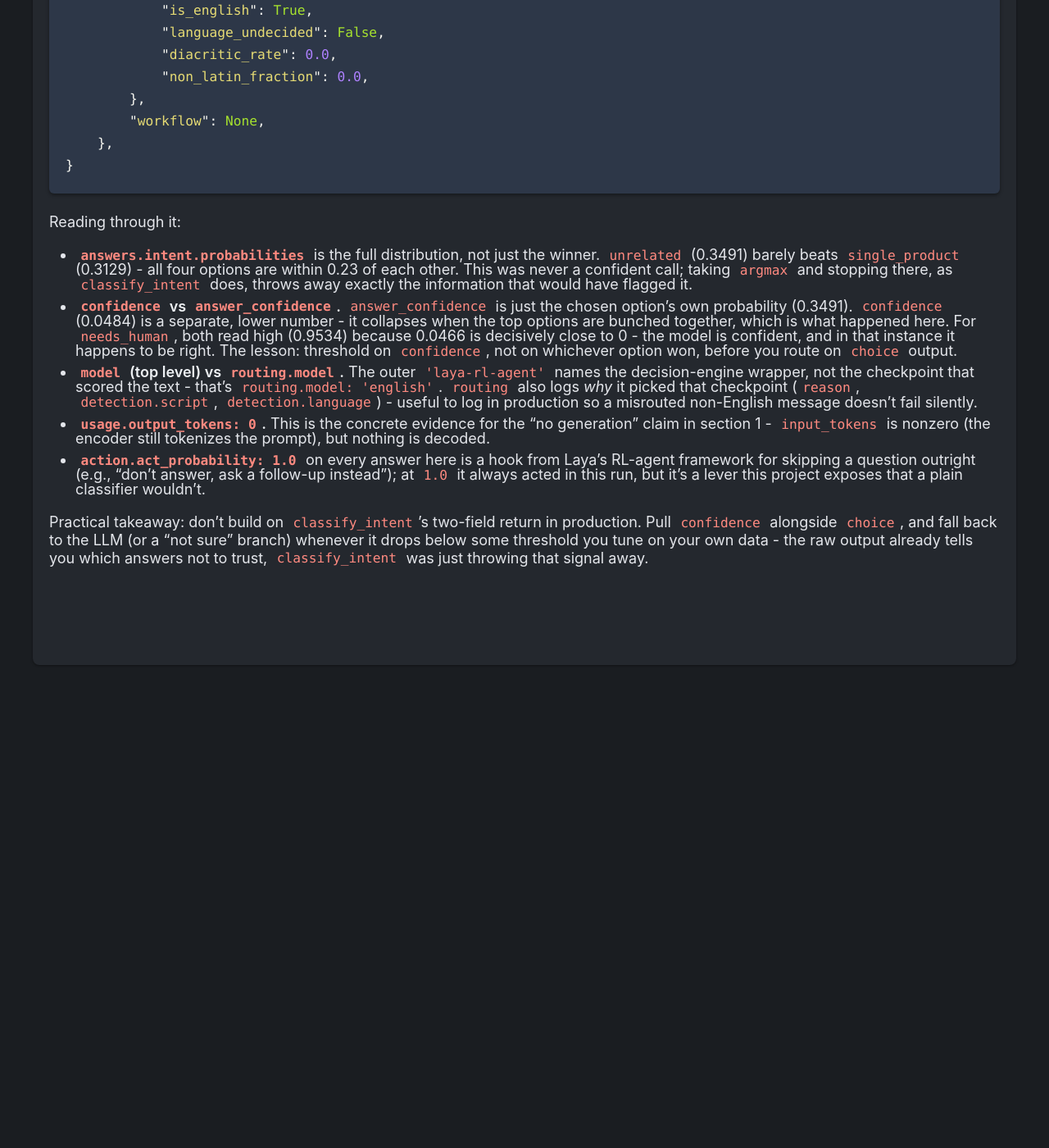
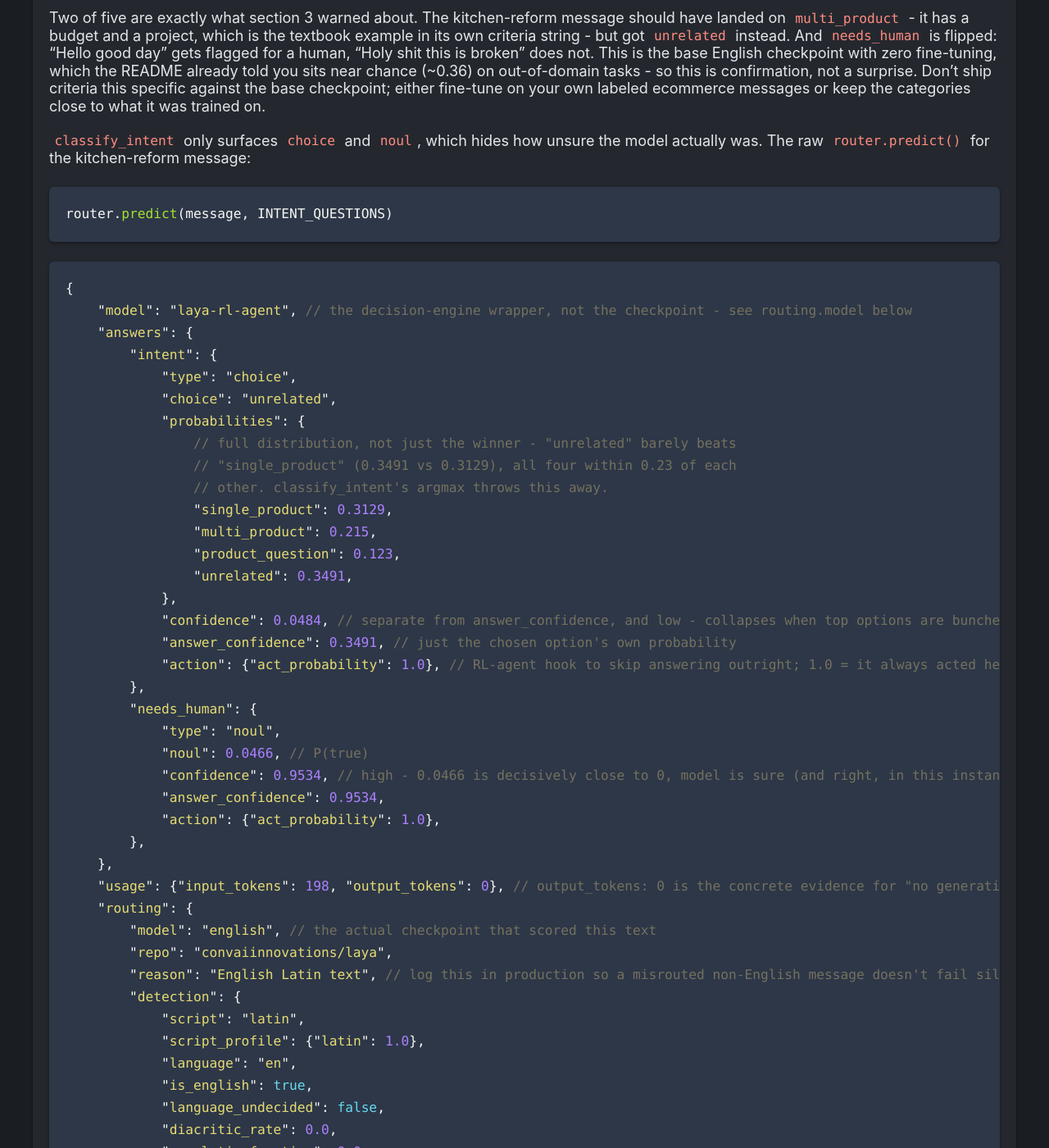
Before and after one commit to CarlosPena00/carlospena00.github.io, a Jekyll site: the page built from _posts/2026-09-24-llm-laya-decision-engine.md, in a window 1280 px wide and 1400 px high, scrolled down 8425 px. Shown: the whole window at 82% size. Built offline with Jekyll 4.4.1, drawn with Linux system fonts in a browser that asks for light colours; before the commit the page ends 9256 px from its top, so only the background shows below that; some of the changed text lies outside the part shown.

Commit message:
docs(blog): Add scaling chart and inline JSON comments to Laya post
Move raw predict() output explanations into inline comments on the
JSON itself, and add a chart comparing latency growth from option
count vs question count.

Co-Authored-By: Claude Sonnet 5 <noreply@anthropic.com>
Claude-Session: https://claude.ai/code/session_013T9SqZ6wi1sXSoJzwJbF2H

````diff
--- a/_posts/2026-09-24-llm-laya-decision-engine.md
+++ b/_posts/2026-09-24-llm-laya-decision-engine.md
@@ -151,6 +151,12 @@ for n in [1, 2, 4, 8, 16]:
 
 There is a real batching win on CPU too, just a much smaller one: per-question cost drops from 269.8ms solo to ~151-163ms once 4 or more share a call, roughly 40% - nowhere near the README's ~5x GPU figure, and it plateaus by 4 questions instead of continuing to improve out to 16. The 16-question row is also the one to distrust the most: `input_tokens` hit 928, comfortably past the 512-token limit the README states for this checkpoint, with no error and no warning printed. There's no way to tell from the outside whether it silently truncated the tail questions or scored the full sequence anyway - either way, that row is exactly the kind of result the "token-budget tuning" warning is about, and it's worth re-verifying against ground truth before trusting it, not just timing it.
 
+Both sweeps side by side, log-scaled on count:
+
+<img src="../../../assets/images/laya_perf_scaling.png" alt="Line chart comparing Laya CPU latency as option count grows (2 to 64, one question) versus question count grows (1 to 16, three options each). The option-count line rises gently from ~254ms to ~775ms. The question-count line rises much more steeply, from ~270ms to ~2593ms at 16 questions.">
+
+The two lines make the same point the numbers already did: stacking questions costs far more than stacking options, because the whole batch shares one forward pass and question text doesn't get the token reuse that similarly-worded options do.
+
 ---
 
 ## 2. Good
@@ -242,54 +248,49 @@ router.predict(message, INTENT_QUESTIONS)
 
 ```js
 {
-    "model": "laya-rl-agent",
+    "model": "laya-rl-agent", // the decision-engine wrapper, not the checkpoint - see routing.model below
     "answers": {
         "intent": {
             "type": "choice",
             "choice": "unrelated",
             "probabilities": {
+                // full distribution, not just the winner - "unrelated" barely beats
+                // "single_product" (0.3491 vs 0.3129), all four within 0.23 of each
+                // other. classify_intent's argmax throws this away.
                 "single_product": 0.3129,
                 "multi_product": 0.215,
                 "product_question": 0.123,
                 "unrelated": 0.3491,
             },
-            "confidence": 0.0484,
-            "answer_confidence": 0.3491,
-            "action": {"act_probability": 1.0},
+            "confidence": 0.0484, // separate from answer_confidence, and low - collapses when top options are bunched together, like here
+            "answer_confidence": 0.3491, // just the chosen option's own probability
+            "action": {"act_probability": 1.0}, // RL-agent hook to skip answering outright; 1.0 = it always acted here
         },
         "needs_human": {
             "type": "noul",
-            "noul": 0.0466,
-            "confidence": 0.9534,
+            "noul": 0.0466, // P(true)
+            "confidence": 0.9534, // high - 0.0466 is decisively close to 0, model is sure (and right, in this instance)
             "answer_confidence": 0.9534,
             "action": {"act_probability": 1.0},
         },
     },
-    "usage": {"input_tokens": 198, "output_tokens": 0},
+    "usage": {"input_tokens": 198, "output_tokens": 0}, // output_tokens: 0 is the concrete evidence for "no generation" from section 1
     "routing": {
-        "model": "english",
+        "model": "english", // the actual checkpoint that scored this text
         "repo": "convaiinnovations/laya",
-        "reason": "English Latin text",
+        "reason": "English Latin text", // log this in production so a misrouted non-English message doesn't fail silently
         "detection": {
             "script": "latin",
             "script_profile": {"latin": 1.0},
             "language": "en",
-            "is_english": True,
-            "language_undecided": False,
+            "is_english": true,
+            "language_undecided": false,
             "diacritic_rate": 0.0,
             "non_latin_fraction": 0.0,
         },
-        "workflow": None,
+        "workflow": null,
     },
 }
 ```
 
-Reading through it:
-
-- **`answers.intent.probabilities`** is the full distribution, not just the winner. `unrelated` (0.3491) barely beats `single_product` (0.3129) - all four options are within 0.23 of each other. This was never a confident call; taking `argmax` and stopping there, as `classify_intent` does, throws away exactly the information that would have flagged it.
-- **`confidence` vs `answer_confidence`.** `answer_confidence` is just the chosen option's own probability (0.3491). `confidence` (0.0484) is a separate, lower number - it collapses when the top options are bunched together, which is what happened here. For `needs_human`, both read high (0.9534) because 0.0466 is decisively close to 0 - the model is confident, and in that instance it happens to be right. The lesson: threshold on `confidence`, not on whichever option won, before you route on `choice` output.
-- **`model` (top level) vs `routing.model`.** The outer `'laya-rl-agent'` names the decision-engine wrapper, not the checkpoint that scored the text - that's `routing.model: 'english'`. `routing` also logs *why* it picked that checkpoint (`reason`, `detection.script`, `detection.language`) - useful to log in production so a misrouted non-English message doesn't fail silently.
-- **`usage.output_tokens: 0`.** This is the concrete evidence for the "no generation" claim in section 1 - `input_tokens` is nonzero (the encoder still tokenizes the prompt), but nothing is decoded.
-- **`action.act_probability: 1.0`** on every answer here is a hook from Laya's RL-agent framework for skipping a question outright (e.g., "don't answer, ask a follow-up instead"); at `1.0` it always acted in this run, but it's a lever this project exposes that a plain classifier wouldn't.
-
-Practical takeaway: don't build on `classify_intent`'s two-field return in production. Pull `confidence` alongside `choice`, and fall back to the LLM (or a "not sure" branch) whenever it drops below some threshold you tune on your own data - the raw output already tells you which answers not to trust, `classify_intent` was just throwing that signal away.
+Take the lesson from `confidence`, not just `choice`: don't build on `classify_intent`'s two-field return in production. Pull `confidence` alongside it, and fall back to the LLM (or a "not sure" branch) whenever it drops below some threshold you tune on your own data - the raw output already tells you which answers not to trust, `classify_intent` was just throwing that signal away.
````
Also changed, not shown: assets/images/laya_perf_scaling.png (added).
